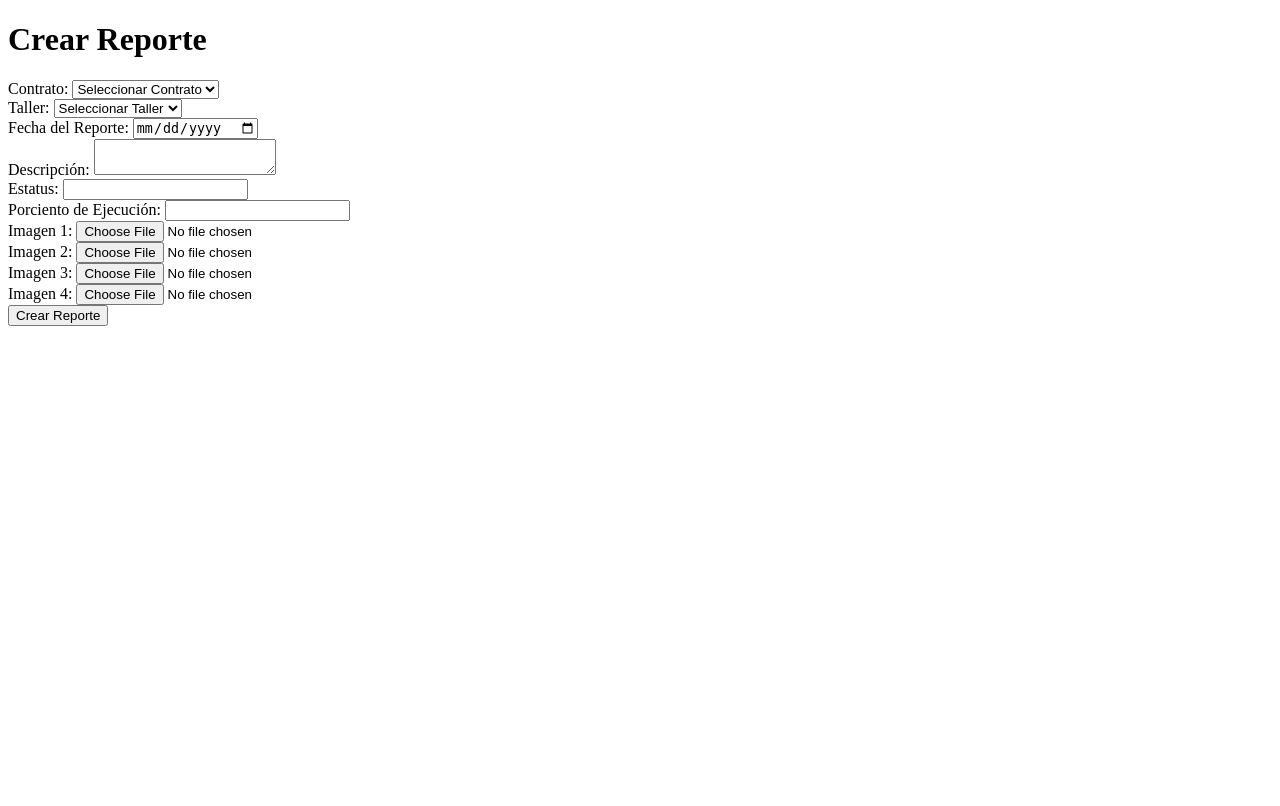
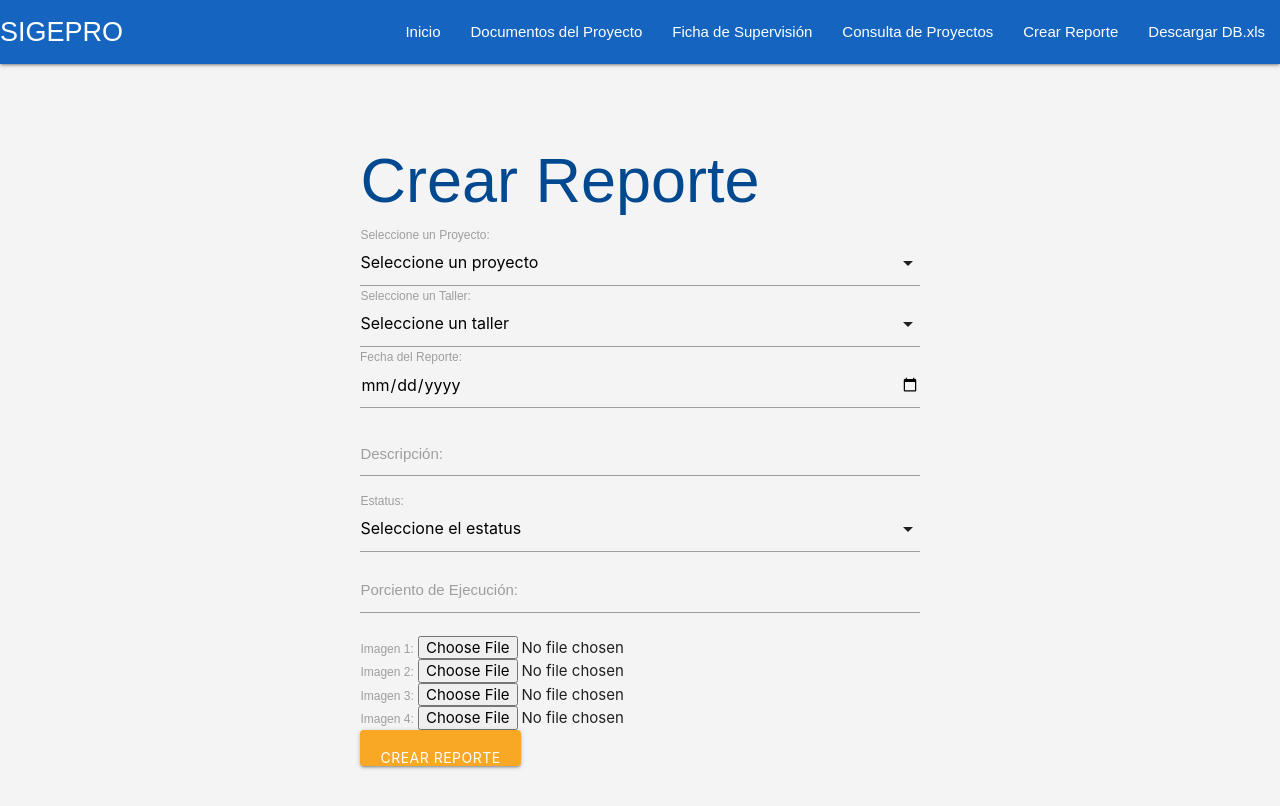
Before and after one commit to JSHidaka/SIGEPRO, a Flask app: template templates/crear_reporte.html in a window 1280 px wide. Before the commit the page ends 326 px from the top, so only its background shows below. Run offline with Flask 3, Linux system fonts and the light colour scheme; the template is opened without the code that fills it, so the values that code supplies are empty.

Commit message:
Initial commit

```diff
--- a/app.py
+++ b/app.py
@@ -159,12 +159,14 @@ def crear_reporte():
             if image:
                 image.save(os.path.join(reporte_path, f'{i}.jpg'))
 
-        return redirect(url_for('index'))
+        # Quedarse en la misma página después de crear el reporte
+        return redirect(url_for('crear_reporte'))
 
     conn = get_db_connection()
     proyectos = conn.execute('SELECT * FROM Proyectos').fetchall()
     conn.close()
     return render_template('crear_reporte.html', proyectos=proyectos)
+
 
 @app.route('/cubicaciones')
 def cubicaciones():
--- a/templates/base.html
+++ b/templates/base.html
@@ -15,8 +15,10 @@
             <ul class="right hide-on-med-and-down">
                 <li><a href="{{ url_for('inicio') }}">Inicio</a></li>
                 <li><a href="{{ url_for('subir_documentos') }}">Documentos del Proyecto</a></li>
+                <li><a href="{{ url_for('seleccionar_taller') }}">Ficha de Supervisión</a></li>
                 <li><a href="{{ url_for('index') }}">Consulta de Proyectos</a></li>
-                <li><a href="{{ url_for('seleccionar_taller') }}">Ficha de Supervisión</a></li>
+                <li><a href="{{ url_for('crear_reporte') }}">Crear Reporte</a></li>
+                <li><a href="{{ url_for('exportar_excel') }}">Descargar DB.xls</a></li>
             </ul>
         </div>
     </nav>
@@ -24,8 +26,10 @@
     <ul class="sidenav" id="mobile-demo">
         <li><a href="{{ url_for('inicio') }}">Inicio</a></li>
         <li><a href="{{ url_for('subir_documentos') }}">Documentos del Proyecto</a></li>
+        <li><a href="{{ url_for('seleccionar_taller') }}">Ficha de Supervisión</a></li>
         <li><a href="{{ url_for('index') }}">Consulta de Proyectos</a></li>
-        <li><a href="{{ url_for('seleccionar_taller') }}">Ficha de Supervisión</a></li>
+        <li><a href="{{ url_for('crear_reporte') }}">Crear Reporte</a></li>
+        <li><a href="{{ url_for('exportar_excel') }}">Descargar DB.xls</a></li>
     </ul>
 
     <div class="container">
--- a/templates/crear_reporte.html
+++ b/templates/crear_reporte.html
@@ -1,67 +1,98 @@
-<!DOCTYPE html>
-<html lang="en">
-<head>
-    <meta charset="UTF-8">
-    <title>Crear Reporte</title>
+{% extends 'base.html' %}
+
+{% block title %}Crear Reporte - SIGEPRO{% endblock %}
+
+{% block content %}
+<div class="container">
+    <h1>Crear Reporte</h1>
+    <form action="{{ url_for('crear_reporte') }}" method="post" enctype="multipart/form-data">
+        <div class="input-field">
+            <select name="contrato" id="contrato" onchange="loadTalleres()">
+                <option value="" disabled selected>Seleccione un proyecto</option>
+                {% for proyecto in proyectos %}
+                    <option value="{{ proyecto['Contrato'] }}">{{ proyecto['Oferente'] }} - {{ proyecto['Contrato'] }}</option>
+                {% endfor %}
+            </select>
+            <label for="contrato">Seleccione un Proyecto:</label>
+        </div>
+
+        <div class="input-field">
+            <select name="id_taller" id="taller">
+                <option value="" disabled selected>Seleccione un taller</option>
+            </select>
+            <label for="taller">Seleccione un Taller:</label>
+        </div>
+
+        <div class="input-field">
+            <input type="date" name="fecha_reporte" id="fecha_reporte" required>
+            <label for="fecha_reporte">Fecha del Reporte:</label>
+        </div>
+
+        <div class="input-field">
+            <textarea name="descripcion" id="descripcion" class="materialize-textarea" required></textarea>
+            <label for="descripcion">Descripción:</label>
+        </div>
+
+        <div class="input-field">
+            <select name="estatus" id="estatus" required>
+                <option value="" disabled selected>Seleccione el estatus</option>
+                <option value="No Iniciada">No Iniciada</option>
+                <option value="Activa">Activa</option>
+                <option value="Detenida - Falta de pago">Detenida - Falta de pago</option>
+                <option value="Detenida">Detenida</option>
+                <option value="Notificado">Notificado</option>
+                <option value="Terminado">Terminado</option>
+            </select>
+            <label for="estatus">Estatus:</label>
+        </div>
+
+        <div class="input-field">
+            <input type="number" name="porciento_eje" id="porciento_eje" required>
+            <label for="porciento_eje">Porciento de Ejecución:</label>
+        </div>
+
+        <div>
+            <label for="imagen_1">Imagen 1:</label>
+            <input type="file" name="imagen_1" id="imagen_1" required><br>
+            <label for="imagen_2">Imagen 2:</label>
+            <input type="file" name="imagen_2" id="imagen_2" required><br>
+            <label for="imagen_3">Imagen 3:</label>
+            <input type="file" name="imagen_3" id="imagen_3" required><br>
+            <label for="imagen_4">Imagen 4:</label>
+            <input type="file" name="imagen_4" id="imagen_4" required><br>
+        </div>
+
+        <button type="submit" class="btn">Crear Reporte</button>
+    </form>
+</div>
+
+<script src="{{ url_for('static', filename='materialize.min.js') }}"></script>
 <script>
-        function fetchTalleres() {
-            var contrato = document.getElementById('contrato').value;
+    document.addEventListener('DOMContentLoaded', function() {
+        var selectElems = document.querySelectorAll('select');
+        var instances = M.FormSelect.init(selectElems);
+    });
+
+    function loadTalleres() {
+        const contrato = document.getElementById('contrato').value;
+        if (!contrato) {
+            document.getElementById('taller').innerHTML = '<option value="" disabled selected>Seleccione un taller</option>';
+            return;
+        }
+
         fetch(`/talleres_por_contrato/${contrato}`)
             .then(response => response.json())
             .then(data => {
-                    var talleresSelect = document.getElementById('id_taller');
-                    talleresSelect.innerHTML = '';
+                const tallerSelect = document.getElementById('taller');
+                tallerSelect.innerHTML = '<option value="" disabled selected>Seleccione un taller</option>';
                 data.forEach(taller => {
-                        var option = document.createElement('option');
+                    const option = document.createElement('option');
                     option.value = taller.ID_Talleres;
-                        option.text = `Lote: ${taller.Lote}, Item: ${taller.Item}`;
-                        talleresSelect.add(option);
+                    option.textContent = `${taller.Lote} - ${taller.Item}`;
+                    tallerSelect.appendChild(option);
                 });
+                M.FormSelect.init(tallerSelect);
             });
     }
 </script>
-</head>
-<body>
-    <h1>Crear Reporte</h1>
-    <form action="/crear_reporte" method="post" enctype="multipart/form-data">
-        <label for="contrato">Contrato:</label>
-        <select id="contrato" name="contrato" onchange="fetchTalleres()">
-            <option value="">Seleccionar Contrato</option>
-            {% for proyecto in proyectos %}
-            <option value="{{ proyecto.Contrato }}">{{ proyecto.Contrato }}</option>
-            {% endfor %}
-        </select>
-        <br>
-        <label for="id_taller">Taller:</label>
-        <select id="id_taller" name="id_taller">
-            <option value="">Seleccionar Taller</option>
-        </select>
-        <br>
-        <label for="fecha_reporte">Fecha del Reporte:</label>
-        <input type="date" id="fecha_reporte" name="fecha_reporte" required>
-        <br>
-        <label for="descripcion">Descripción:</label>
-        <textarea id="descripcion" name="descripcion" required></textarea>
-        <br>
-        <label for="estatus">Estatus:</label>
-        <input type="text" id="estatus" name="estatus" required>
-        <br>
-        <label for="porciento_eje">Porciento de Ejecución:</label>
-        <input type="number" id="porciento_eje" name="porciento_eje" step="0.01" required>
-        <br>
-        <label for="imagen_1">Imagen 1:</label>
-        <input type="file" id="imagen_1" name="imagen_1">
-        <br>
-        <label for="imagen_2">Imagen 2:</label>
-        <input type="file" id="imagen_2" name="imagen_2">
-        <br>
-        <label for="imagen_3">Imagen 3:</label>
-        <input type="file" id="imagen_3" name="imagen_3">
-        <br>
-        <label for="imagen_4">Imagen 4:</label>
-        <input type="file" id="imagen_4" name="imagen_4">
-        <br>
-        <button type="submit">Crear Reporte</button>
-    </form>
-</body>
-</html>
+{% endblock %}
```
Also changed, not shown: sigegprodb.db, uploads/414-2022/12/1.jpg (added), uploads/414-2022/12/2.jpg (added), uploads/414-2022/12/3.jpg (added), uploads/414-2022/12/4.jpg (added), uploads/414-2022/13/1.jpg (added), uploads/414-2022/13/2.jpg (added), uploads/414-2022/13/3.jpg (added), uploads/414-2022/13/4.jpg (added), 1 other file. Lines whose indentation alone changed are shown as unchanged.
